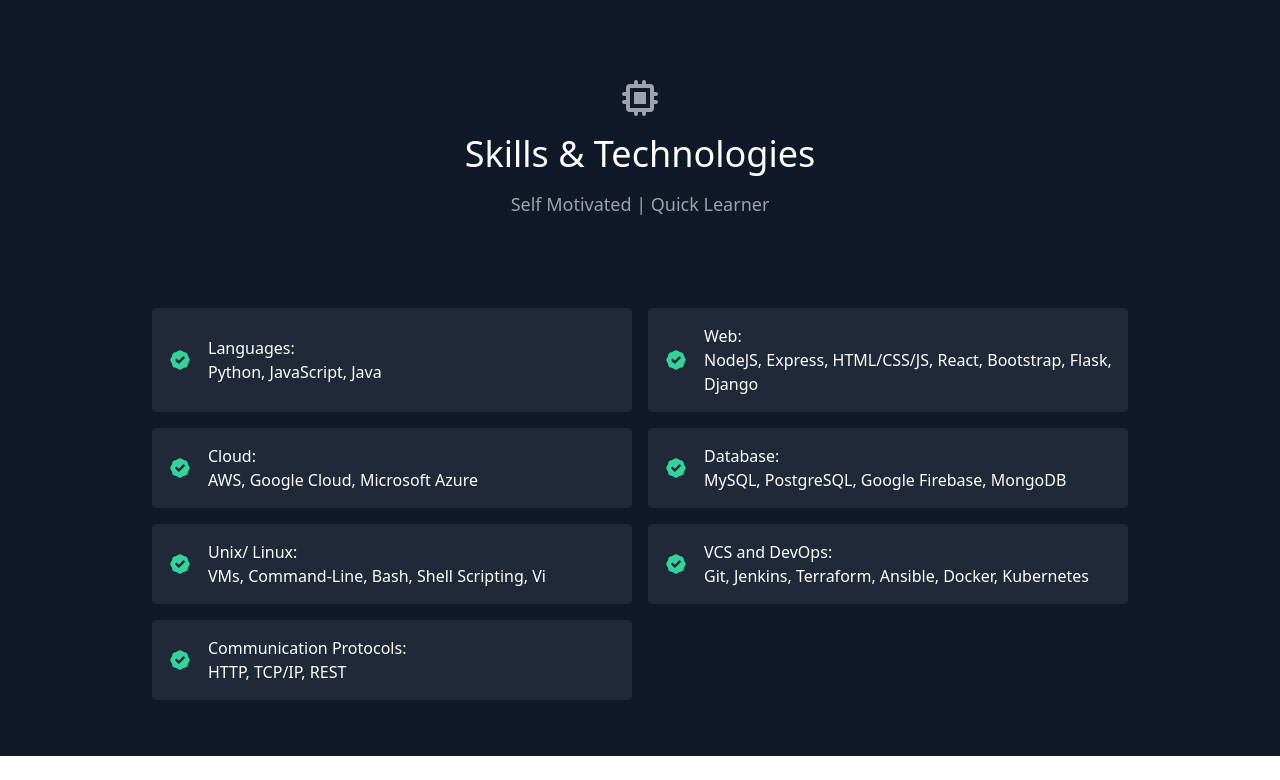
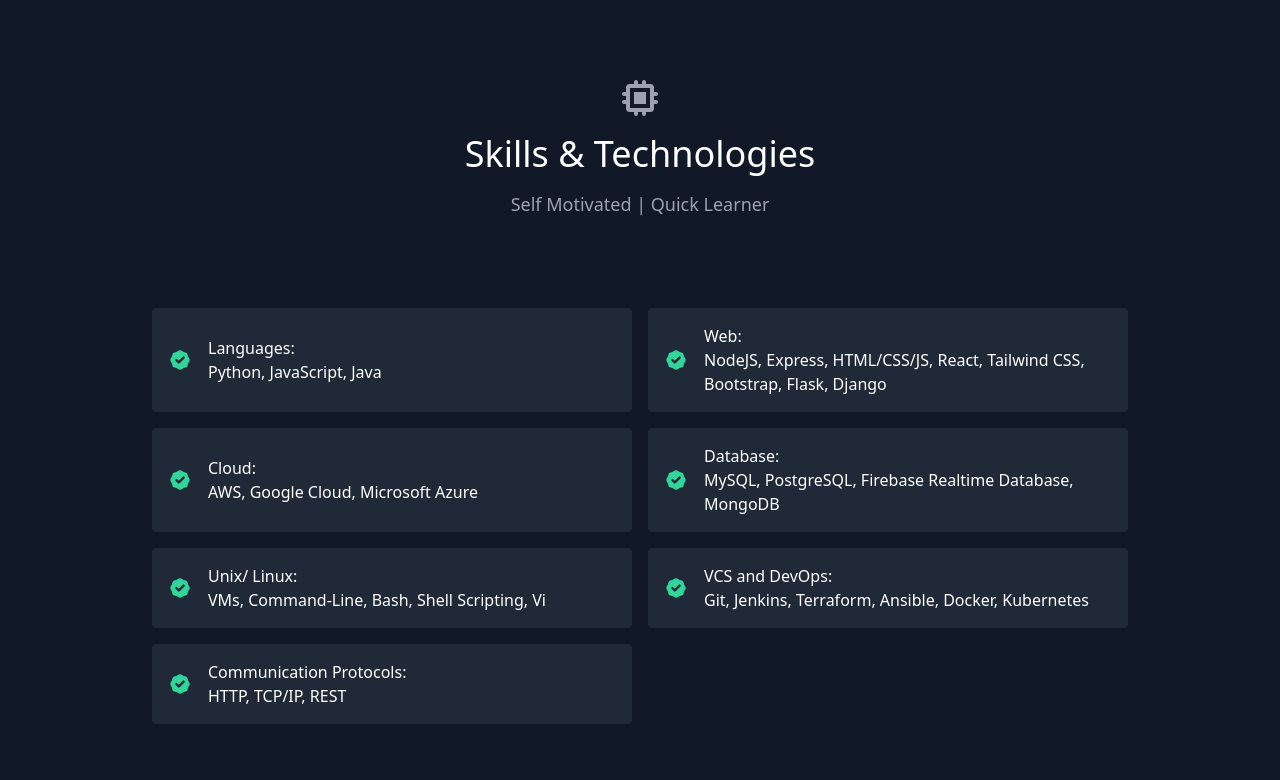
Before and after one commit to QI-D/portfolio-react, a React (Create React App) app: page / in a window 1280 px wide. Shown: the part 1786-2566 px from the top of the page. Before the commit the page ends 2542 px from the top, so only its background shows below. Built offline with nearby package versions, Linux system fonts and the light colour scheme.

Commit message:
update skills
Signed-off-by: QI-D <jonsondang@outlook.com>

```diff
--- a/src/skill-data.js
+++ b/src/skill-data.js
@@ -5,7 +5,7 @@
   },
   {
     title: "Web",
-    items: "NodeJS, Express, HTML/CSS/JS, React, Bootstrap, Flask, Django"
+    items: "NodeJS, Express, HTML/CSS/JS, React, Tailwind CSS, Bootstrap, Flask, Django"
   },
   {
     title: "Cloud",
@@ -13,7 +13,7 @@
   },
   {
     title: "Database",
-    items: "MySQL, PostgreSQL, Google Firebase, MongoDB"
+    items: "MySQL, PostgreSQL, Firebase Realtime Database, MongoDB"
   },
   {
     title: "Unix/ Linux",
```
